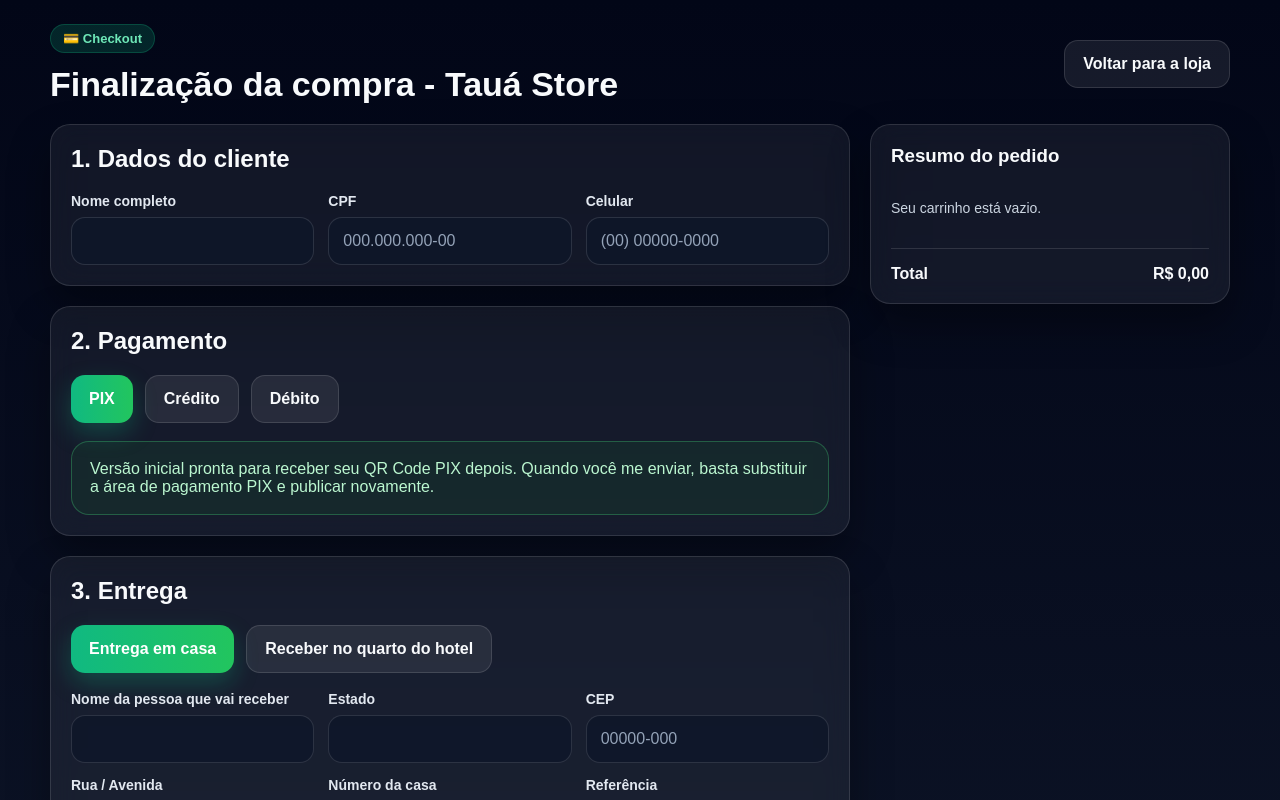
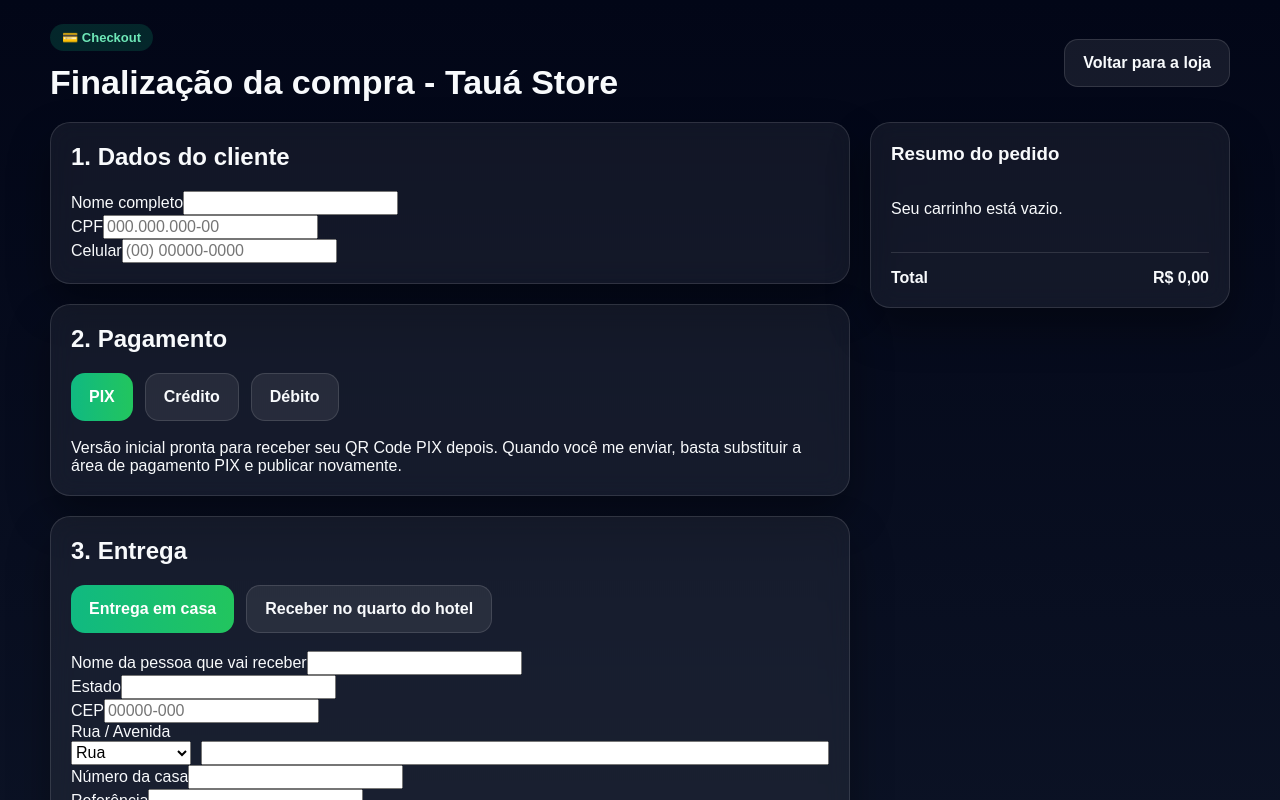
Before and after one commit to mateuseduardo250/Taua-Store, a Next.js app: page /checkout in a window 1280 px wide. Shown: the top 800 px of the page. Built offline with nearby package versions, Linux system fonts and the light colour scheme.

Commit message:
Update globals.css

```diff
--- a/src/app/globals.css
+++ b/src/app/globals.css
@@ -17,8 +17,7 @@
   box-sizing: border-box;
 }
 
-html,
-body {
+html, body {
   margin: 0;
   padding: 0;
   background: linear-gradient(180deg, #020617 0%, #0f172a 100%);
@@ -26,19 +25,12 @@
   font-family: Arial, Helvetica, sans-serif;
 }
 
-body {
-  min-height: 100vh;
-}
-
 a {
   color: inherit;
   text-decoration: none;
 }
 
-button,
-input,
-select,
-textarea {
+button, input, select, textarea {
   font: inherit;
 }
 
@@ -65,8 +57,7 @@
   border: 1px solid var(--border);
   border-radius: var(--radius);
   box-shadow: var(--shadow);
-  backdrop-filter: blur(14px);
-  -webkit-backdrop-filter: blur(14px);
+  backdrop-filter: blur(12px);
 }
 
 .badge {
@@ -79,14 +70,12 @@
   color: #6ee7b7;
   font-size: 13px;
   font-weight: 700;
-  border: 1px solid rgba(16, 185, 129, 0.25);
 }
 
 .title {
   margin: 0;
   font-size: clamp(28px, 5vw, 42px);
   line-height: 1.05;
-  color: #f8fafc;
 }
 
 .subtitle {
@@ -109,94 +98,13 @@
   font-weight: 700;
 }
 
-.btn:disabled {
-  opacity: 0.55;
-  cursor: not-allowed;
-}
-
 .btn-primary {
   background: linear-gradient(90deg, #10b981, #22c55e);
   color: white;
-  box-shadow: 0 10px 24px rgba(16, 185, 129, 0.28);
-}
-
-.btn-primary:hover:not(:disabled) {
-  background: linear-gradient(90deg, #059669, #16a34a);
 }
 
 .btn-secondary {
-  background: rgba(255, 255, 255, 0.08);
+  background: rgba(255,255,255,0.08);
   color: var(--text);
   border: 1px solid var(--border);
 }
-
-.btn-secondary:hover:not(:disabled) {
-  background: rgba(255, 255, 255, 0.14);
-}
-
-.field-group {
-  display: grid;
-  gap: 14px;
-}
-
-.field {
-  display: grid;
-  gap: 8px;
-}
-
-.field label {
-  font-size: 14px;
-  font-weight: 700;
-  color: #e2e8f0;
-}
-
-.field input,
-.field select,
-.field textarea {
-  border: 1px solid var(--border);
-  background: rgba(15, 23, 42, 0.85);
-  color: var(--text);
-  border-radius: 14px;
-  min-height: 48px;
-  padding: 12px 14px;
-  width: 100%;
-}
-
-.field input::placeholder,
-.field textarea::placeholder {
-  color: #94a3b8;
-}
-
-.field textarea {
-  min-height: 110px;
-  resize: vertical;
-}
-
-.field small {
-  color: var(--muted);
-}
-
-.helper {
-  color: var(--muted);
-  font-size: 14px;
-}
-
-.error {
-  color: var(--danger);
-  font-size: 13px;
-  font-weight: 700;
-}
-
-.success-box {
-  padding: 18px;
-  border-radius: 18px;
-  background: rgba(22, 101, 52, 0.18);
-  border: 1px solid rgba(74, 222, 128, 0.3);
-  color: #bbf7d0;
-}
-
-@media (max-width: 768px) {
-  .container {
-    width: min(100%, calc(100% - 20px));
-  }
-}
```
